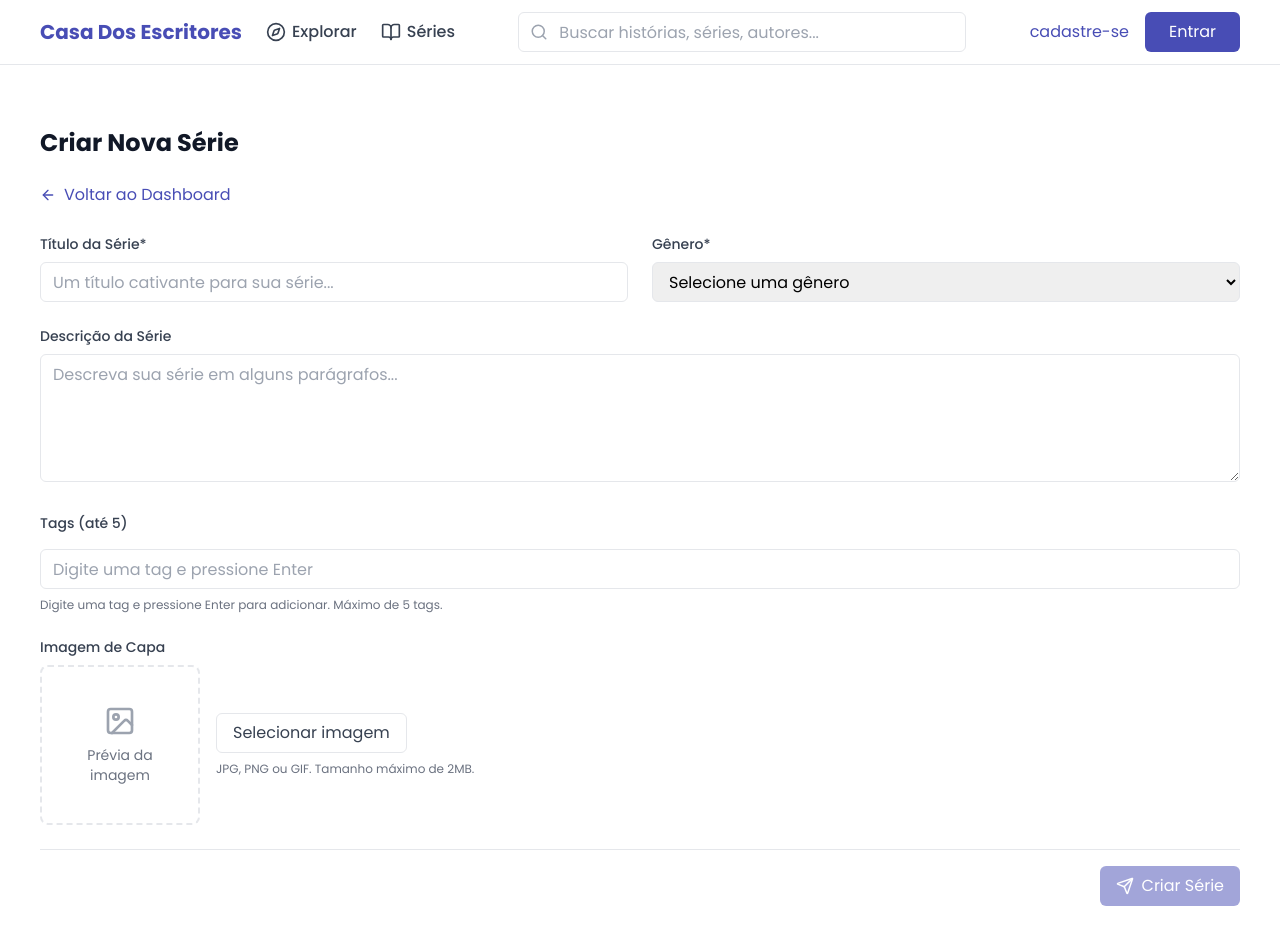
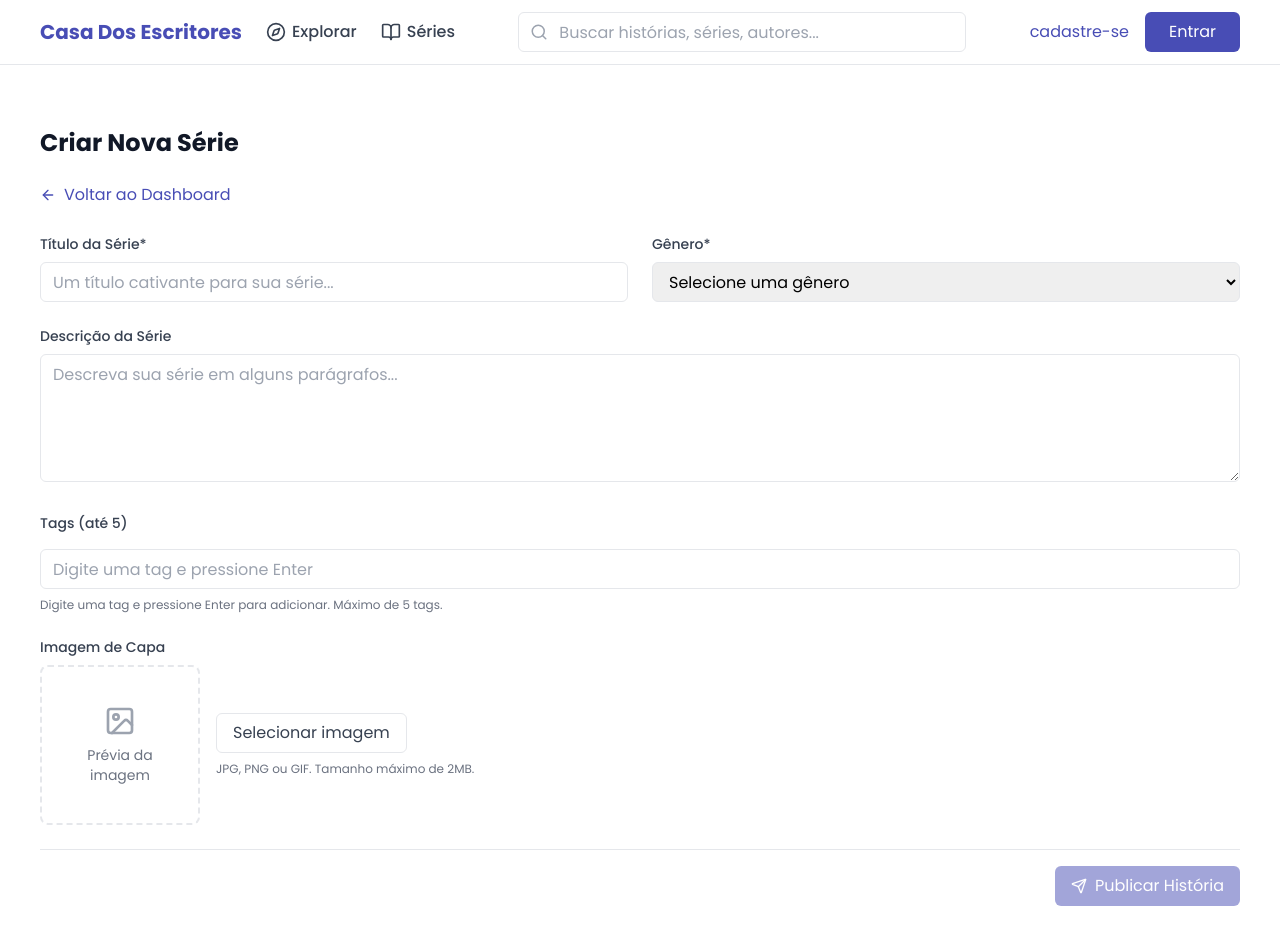
Before and after one commit to jbrunops/casa-dos-escritores, a Next.js app: page /dashboard/new-series in a window 1280 px wide. Shown: the top 952 px of the page. Built offline with nearby package versions, Linux system fonts and the light colour scheme.

Commit message:
Mudanças de permissão e edição para a página de capítulos das séries

```diff
--- a/src/app/dashboard/edit-chapter/[id]/page.js
+++ b/src/app/dashboard/edit-chapter/[id]/page.js
@@ -82,7 +82,7 @@ export default function EditChapterPage() {
             if (!user) throw new Error("Você precisa estar logado");
 
             // Atualizar capítulo
-            const { data, error } = await supabase
+            const { data: updateData, error: updateError } = await supabase
                 .from("chapters")
                 .update({
                     title,
@@ -92,19 +92,18 @@ export default function EditChapterPage() {
                 .eq("id", chapterId)
                 .select();
 
-            if (error) {
-                console.error("Erro ao atualizar capítulo:", error);
-                throw error;
+            if (updateError) {
+                throw updateError;
             }
 
             // Atualizar timestamp da série
-            const { error: updateError } = await supabase
+            const { error: seriesUpdateError } = await supabase
                 .from("series")
                 .update({ updated_at: new Date().toISOString() })
                 .eq("id", seriesId);
 
-            if (updateError) {
-                console.error("Erro ao atualizar timestamp da série:", updateError);
+            if (seriesUpdateError) {
+                console.error("Erro ao atualizar timestamp da série:", seriesUpdateError);
             }
 
             // Redirecionar após uma breve pausa
@@ -117,7 +116,7 @@ export default function EditChapterPage() {
                 message: "Capítulo atualizado com sucesso!"
             };
         } catch (err) {
-            console.error("Erro ao atualizar capítulo:", err);
+            console.error("Erro ao salvar capítulo:", err);
             return {
                 success: false,
                 message: err.message || "Ocorreu um erro ao salvar o capítulo"
--- a/src/app/dashboard/edit-series/[id]/page.js
+++ b/src/app/dashboard/edit-series/[id]/page.js
@@ -4,7 +4,7 @@ import { useState, useEffect } from "react";
 import { useRouter, useParams } from "next/navigation";
 import { createBrowserClient } from "@/lib/supabase-browser";
 import Link from "next/link";
-import { ArrowLeft, Save, AlertTriangle, CheckCircle2, Image, X } from "lucide-react";
+import { ArrowLeft, Save, AlertTriangle, CheckCircle2, Image, X, Eye, Edit3 } from "lucide-react";
 
 export default function EditSeriesPage() {
     const router = useRouter();
--- a/src/components/ContentEditor.js
+++ b/src/components/ContentEditor.js
@@ -1,6 +1,6 @@
 "use client";
 
-import { useState, useEffect } from "react";
+import { useState, useEffect, useRef } from "react";
 import { useRouter } from "next/navigation";
 import { createBrowserClient } from "@/lib/supabase-browser";
 import TipTapEditor from "@/components/TipTapEditor";
@@ -15,7 +15,8 @@ import {
     Clock,
     BookOpen,
     Book,
-    Image
+    Image,
+    UploadCloud
 } from "lucide-react";
 
 export default function ContentEditor({
@@ -75,6 +76,9 @@ export default function ContentEditor({
         "Anime",
         "Outros",
     ];
+
+    // Determinar se estamos em modo de edição baseado na prop 'title' inicial
+    const isEditingModeRef = useRef(!!title);
 
     // Detectar mudanças no formulário
     useEffect(() => {
@@ -358,6 +362,20 @@ export default function ContentEditor({
         }
     };
 
+    // Determina o texto do botão principal baseado no modo e tipo
+    const getSubmitButtonText = () => {
+        if (isEditingModeRef.current) {
+            return type === 'chapter' ? 'Atualizar Capítulo' : 'Atualizar História';
+        } else {
+            return type === 'chapter' ? 'Publicar Capítulo' : 'Publicar História';
+        }
+    };
+
+    // Determina o ícone do botão principal
+    const getSubmitButtonIcon = () => {
+        return isEditingModeRef.current ? <Save size={16} className="mr-2" /> : <Send size={16} className="mr-2" />;
+    };
+
     // Renderização do formulário baseada no tipo
     return (
         <div className="max-w-[75rem] mx-auto px-4 sm:px-6 md:px-0 py-8">
@@ -609,15 +627,11 @@ export default function ContentEditor({
                         {publishing ? (
                             <div className="w-5 h-5 border-2 border-t-white border-r-[#484DB5] border-b-[#484DB5] border-l-[#484DB5] rounded-full animate-spin mr-2"></div>
                         ) : (
-                            <Send size={18} className="mr-2" />
+                            <span className="flex items-center">
+                                {getSubmitButtonIcon()}
+                                {getSubmitButtonText()}
+                            </span>
                         )}
-                        <span>
-                            {type === "story"
-                                ? "Publicar História"
-                                : type === "series"
-                                    ? "Criar Série"
-                                    : "Criar Capítulo"}
-                        </span>
                     </button>
                 </div>
             </form>
```
